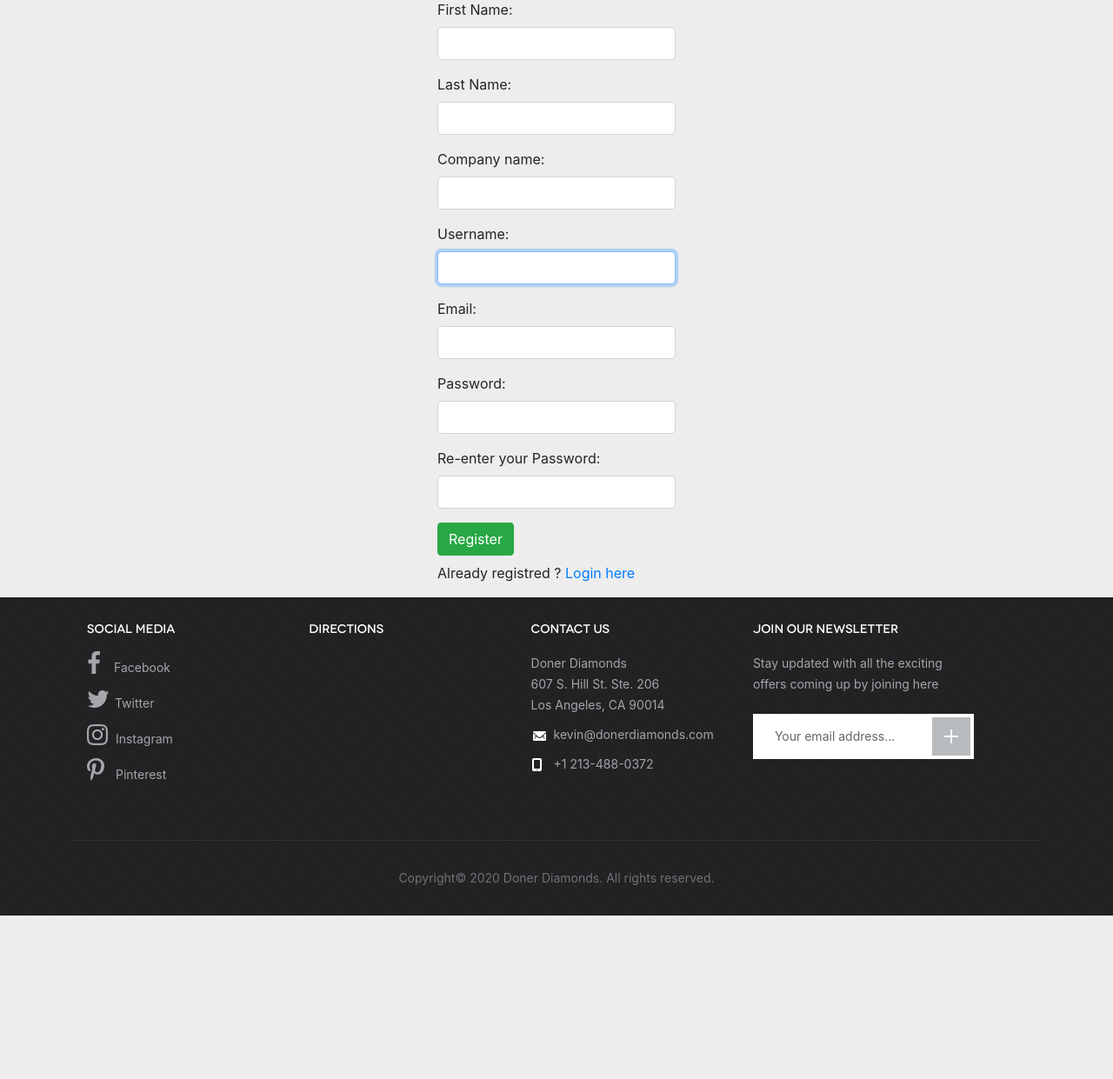
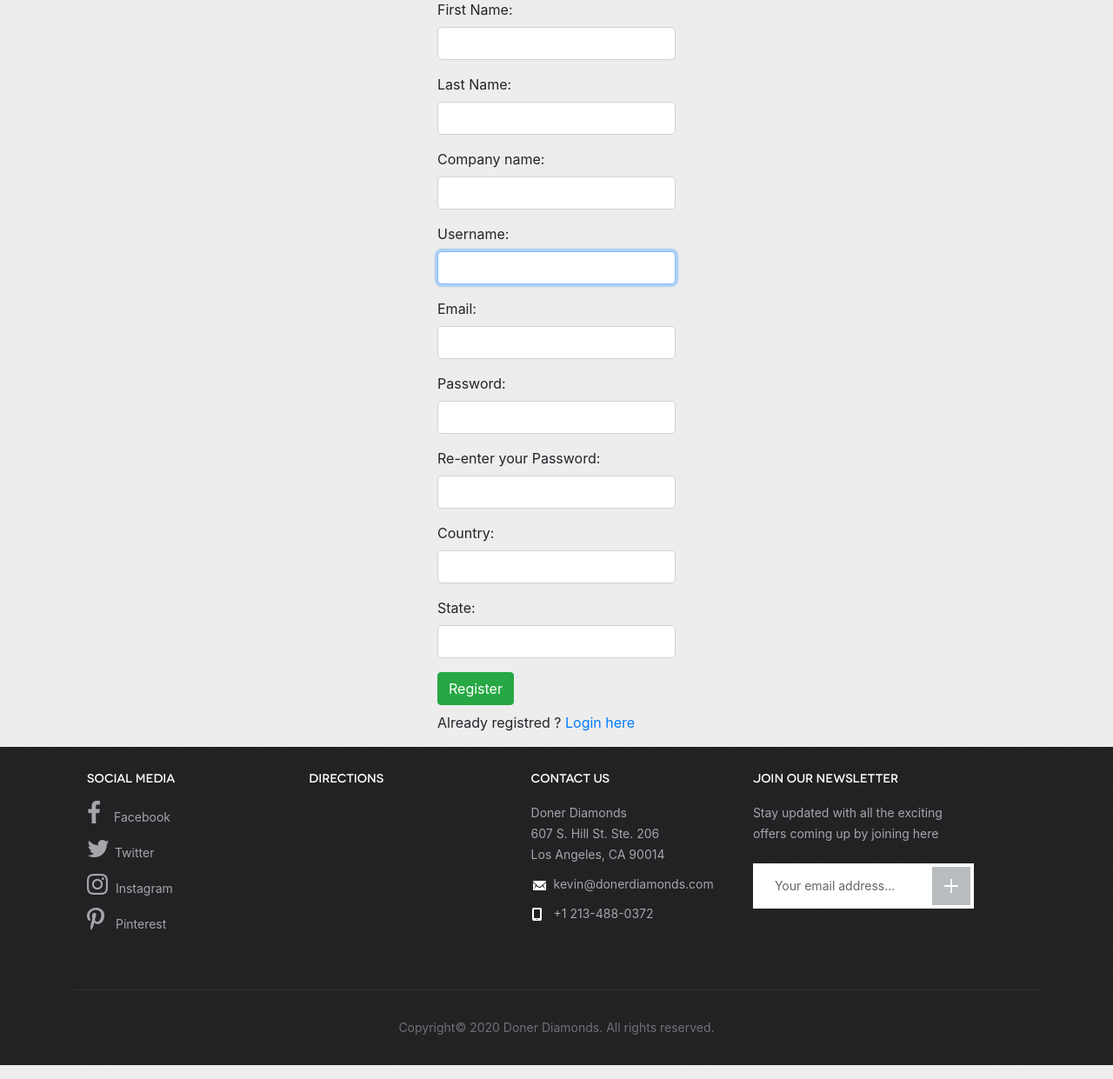
Before and after one commit to hardikkat24/DonerPvt, a Django app: page /register/ in a window 1280 px wide. Shown: the part 171-1412 px from the top of the page at 87% size. Before the commit the page ends 1224 px from the top, so only its background shows below. Run offline with Django 3.2, Linux system fonts and the light colour scheme; some libraries are stand-ins or nearby versions; grey boxes are pictures that could not be loaded.

Commit message:
Shipping Address Form added at register

```diff
--- a/store/forms.py
+++ b/store/forms.py
@@ -87,6 +87,22 @@ class CustomerSignUpForm (forms.ModelForm):
 
 
 class ShippingAddressForm(forms.ModelForm):
+  country = forms.CharField(
+      label="Country",
+      widget=forms.TextInput(
+           attrs={
+               "class": "form-control"
+           })
+    )
+
+  state = forms.CharField(
+      label="State",
+      widget=forms.TextInput(
+           attrs={
+               "class": "form-control"
+           })
+    )
+
   class Meta:
     model = ShippingAddress
     exclude =['customer', 'order']
--- a/store/models.py
+++ b/store/models.py
@@ -249,4 +249,4 @@ class ShippingAddress(models.Model):
 	date_added = models.DateTimeField(auto_now_add=True)
 
 	def __str__(self):
-		return self.address
+		return self.state + ", " + self.country
--- a/store/templates/store/register.html
+++ b/store/templates/store/register.html
@@ -9,6 +9,7 @@
       {% csrf_token %}
        {{ form1.as_p }}
        {{ form.as_p }}
+       {{ form2.as_p }}
 
       <button type="submit" class="btn btn-success">Register</button>
     </form>
--- a/store/views.py
+++ b/store/views.py
@@ -190,12 +190,19 @@ def register_user(request):
     if request.method == "POST":
         form = SignUpForm(request.POST)
         form1 = CustomerSignUpForm(request.POST)
+        form2 = ShippingAddressForm(request.POST)
 
         if form.is_valid() and form1.is_valid():
             user = form.save()
+
             customer = form1.save(commit = False)
             customer.user = user
             customer.save()
+
+            address = form2.save(commit = False)
+            address.customer = user.customer
+            address.save()
+
             username = form.cleaned_data.get("username")
             raw_password = form.cleaned_data.get("password1")
             user = authenticate(username=username, password=raw_password)
@@ -203,7 +210,8 @@ def register_user(request):
     else:
         form = SignUpForm()
         form1 = CustomerSignUpForm()
-    return render(request, "store/register.html", {"form": form, 'form1':form1})
+        form2 = ShippingAddressForm()
+    return render(request, "store/register.html", {"form": form, 'form1':form1, 'form2': form2})
 
 
 def about(request):
```
Also changed, not shown: store/migrations/0001_initial.py, store/migrations/0002_remove_shippingaddress_order.py (deleted).
